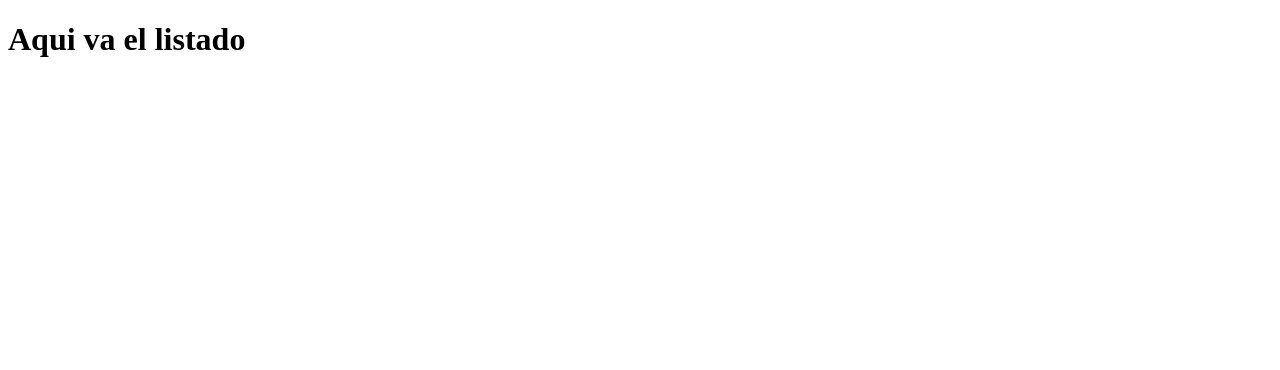
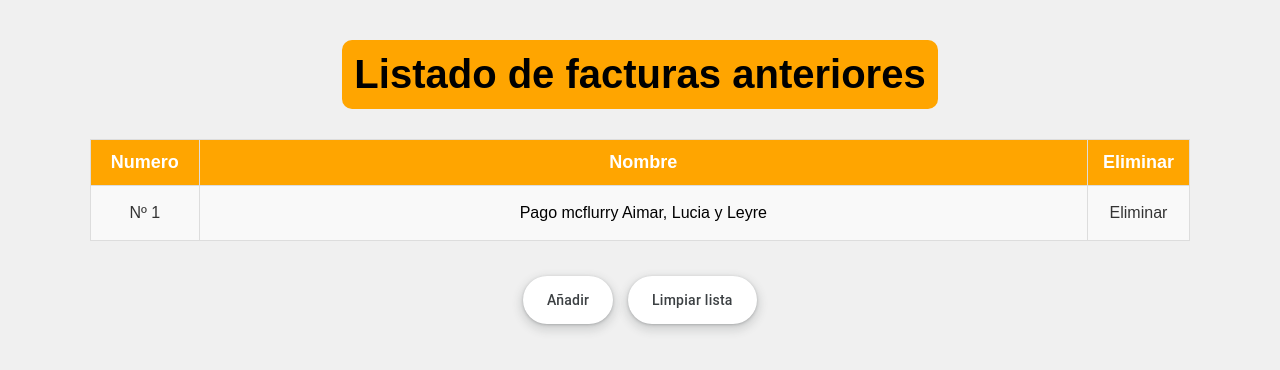
Before and after one commit to ahuici/ahuici.github.io, a plain HTML site: page listado.html in a window 1280 px wide. Drawn offline with Linux system fonts and the light colour scheme.

Commit message:
INICIO PROYECTO
Index acabado
Listado:
    CSS avanzado
    Falta funcionalidad botones + todo lo demas

```diff
--- a/CSS/index.css
+++ b/CSS/index.css
@@ -0,0 +1,148 @@
+* {
+    margin: 0;
+    padding: 0;
+    box-sizing: border-box;
+}
+
+body {
+    display: flex;
+    flex-direction: column; /* Asegura que los elementos estén en una columna */
+    align-items: center; /* Centrado horizontal */
+    height: 100vh; /* Usa toda la altura de la ventana */
+    text-align: center; /* Centra el texto dentro de los elementos */
+    font-family: Arial, sans-serif; /* Fuente opcional */
+    background-color: #f0f0f0; /* Color de fondo opcional */
+    padding-top: 30vh;
+}
+
+h1, h3, button {
+    margin: 10px 0; /* Espaciado entre los elementos */
+}
+
+h1 {
+    font-size: 140px;
+}
+
+h3 {
+    font-size: 50px;
+}
+
+#container {
+    padding: 30px;
+    background-color: orange;
+    border-radius: 20px;
+}
+
+/* CSS Button */
+.button-17 {
+  align-items: center;
+  appearance: none;
+  background-color: #fff;
+  border-radius: 24px;
+  border-style: none;
+  box-shadow: rgba(0, 0, 0, .2) 0 3px 5px -1px,rgba(0, 0, 0, .14) 0 6px 10px 0,rgba(0, 0, 0, .12) 0 1px 18px 0;
+  box-sizing: border-box;
+  color: #3c4043;
+  cursor: pointer;
+  display: inline-flex;
+  fill: currentcolor;
+  font-family: "Google Sans",Roboto,Arial,sans-serif;
+  font-size: 14px;
+  font-weight: 500;
+  height: 48px;
+  justify-content: center;
+  letter-spacing: .25px;
+  line-height: normal;
+  max-width: 100%;
+  overflow: visible;
+  padding: 2px 24px;
+  position: relative;
+  text-align: center;
+  text-transform: none;
+  transition: box-shadow 280ms cubic-bezier(.4, 0, .2, 1),opacity 15ms linear 30ms,transform 270ms cubic-bezier(0, 0, .2, 1) 0ms;
+  user-select: none;
+  -webkit-user-select: none;
+  touch-action: manipulation;
+  width: auto;
+  will-change: transform,opacity;
+  z-index: 0;
+}
+
+.button-17:hover {
+  background: #F6F9FE;
+  color: #174ea6;
+}
+
+.button-17:active {
+  box-shadow: 0 4px 4px 0 rgb(60 64 67 / 30%), 0 8px 12px 6px rgb(60 64 67 / 15%);
+  outline: none;
+}
+
+.button-17:not(:disabled) {
+  box-shadow: rgba(60, 64, 67, .3) 0 1px 3px 0, rgba(60, 64, 67, .15) 0 4px 8px 3px;
+}
+
+.button-17:not(:disabled):hover {
+  box-shadow: rgba(60, 64, 67, .3) 0 2px 3px 0, rgba(60, 64, 67, .15) 0 6px 10px 4px;
+}
+
+.button-17:not(:disabled):focus {
+  box-shadow: rgba(60, 64, 67, .3) 0 1px 3px 0, rgba(60, 64, 67, .15) 0 4px 8px 3px;
+}
+
+.button-17:not(:disabled):active {
+  box-shadow: rgba(60, 64, 67, .3) 0 4px 4px 0, rgba(60, 64, 67, .15) 0 8px 12px 6px;
+}
+
+.button-17:disabled {
+  box-shadow: rgba(60, 64, 67, .3) 0 1px 3px 0, rgba(60, 64, 67, .15) 0 4px 8px 3px;
+}
+
+
+
+/* MOBILE PHONE */
+@media (max-width: 680px) {
+    body {
+        padding-top: 10vh; /* Reducir el padding superior para dispositivos pequeños */
+    }
+
+    h1 {
+        font-size: 60px; /* Reducir el tamaño de la fuente en pantallas pequeñas */
+    }
+
+    h3 {
+        font-size: 25px; /* Reducir el tamaño del subtítulo */
+    }
+
+    #container {
+        padding: 15px;
+        width: 90%; /* Asegurar que el contenedor ocupe un porcentaje del ancho */
+    }
+
+    .button-17 {
+        font-size: 16px; /* Aumentar el tamaño de la fuente del botón para mayor legibilidad */
+        height: 40px; /* Reducir el tamaño del botón */
+        width: 100%; /* Hacer el botón más ancho */
+        padding: 10px 0; /* Asegurarse de que el botón tenga suficiente espacio */
+    }
+}
+
+/* Estilos para pantallas entre 600px y 1024px (tabletas) */
+@media (min-width: 680px) and (max-width: 1024px) {
+    h1 {
+        font-size: 100px;
+    }
+
+    h3 {
+        font-size: 35px;
+    }
+
+    #container {
+        width: 80%; /* Aumentar el tamaño del contenedor */
+    }
+
+    .button-17 {
+        font-size: 18px; /* Ajustar el tamaño del botón para pantallas medianas */
+        height: 45px;
+    }
+}
--- a/CSS/listado.css
+++ b/CSS/listado.css
@@ -0,0 +1,211 @@
+* {
+    margin: 0;
+    padding: 0;
+    box-sizing: border-box;
+}
+
+body {
+    display: flex;
+    flex-direction: column; /* Asegura que los elementos estén en una columna */
+    align-items: center; /* Centrado horizontal */
+    height: 100vh; /* Usa toda la altura de la ventana */
+    text-align: center; /* Centra el texto dentro de los elementos */
+    font-family: Arial, sans-serif; /* Fuente opcional */
+    background-color: #f0f0f0; /* Color de fondo opcional */
+}
+
+button {
+    margin: 10px 0; /* Espaciado entre los elementos */
+}
+
+h1 {
+    margin-top: 5vh;
+    padding: 12px;
+    font-size: 40px;
+    background-color: orange;
+    border-radius: 10px;
+}
+
+
+/* Contenedor para la tabla */
+.table-container {
+    width: 100%;
+    max-width: 900px;
+    margin: 0 auto;
+    padding: 20px;
+    background-color: #ffffff; /* Fondo blanco */
+    border-radius: 8px;
+    box-shadow: 0 0 10px rgba(0, 0, 0, 0.1); /* Sombra sutil para resaltar la tabla */
+}
+
+a {
+    text-decoration: none;
+    color: black;
+}
+
+a:hover{
+    font-size: 17px;
+    color: rgb(87, 87, 87);
+}
+
+/* Estilo para la tabla */
+table {
+    width: 100%;
+    border-collapse: collapse; /* Elimina los espacios entre las celdas */
+    margin: 30px;
+    width: 1100px;
+}
+
+#num {
+    width: 10%;
+}
+
+#nom {
+    width: 90%;
+}
+
+#eliminar {
+    width: 10%;
+}
+/* Encabezados de la tabla */
+th {
+    background-color: #FFA500; /* Naranja */
+    color: white; /* Texto blanco */
+    padding: 12px 15px;
+    text-align: center; /* Alinea el texto a la izquierda */
+    font-size: 18px;
+}
+
+/* Filas de la tabla */
+td {
+    background-color: #f9f9f9; /* Fondo gris claro para las celdas */
+    color: #333; /* Texto oscuro */
+    padding: 10px 15px;
+    text-align: center; /* Alinea el texto a la izquierda */
+    border-bottom: 1px solid #ddd; /* Línea de separación entre las filas */
+    height: 55px;
+
+}
+
+/* Bordes de la tabla */
+table, th, td {
+    border: 1px solid #ddd; /* Borde gris claro */
+}
+
+
+
+/* CSS Button */
+.button-17 {
+  align-items: center;
+  appearance: none;
+  background-color: #fff;
+  border-radius: 24px;
+  border-style: none;
+  box-shadow: rgba(0, 0, 0, .2) 0 3px 5px -1px,rgba(0, 0, 0, .14) 0 6px 10px 0,rgba(0, 0, 0, .12) 0 1px 18px 0;
+  box-sizing: border-box;
+  color: #3c4043;
+  cursor: pointer;
+  display: inline-flex;
+  fill: currentcolor;
+  font-family: "Google Sans",Roboto,Arial,sans-serif;
+  font-size: 14px;
+  font-weight: 500;
+  height: 48px;
+  justify-content: center;
+  letter-spacing: .25px;
+  line-height: normal;
+  max-width: 100%;
+  overflow: visible;
+  padding: 2px 24px;
+  position: relative;
+  text-align: center;
+  text-transform: none;
+  transition: box-shadow 280ms cubic-bezier(.4, 0, .2, 1),opacity 15ms linear 30ms,transform 270ms cubic-bezier(0, 0, .2, 1) 0ms;
+  user-select: none;
+  -webkit-user-select: none;
+  touch-action: manipulation;
+  width: auto;
+  will-change: transform,opacity;
+  z-index: 0;
+  margin: 5px;
+}
+
+.button-17:hover {
+  background: #F6F9FE;
+  color: #174ea6;
+}
+
+.button-17:active {
+  box-shadow: 0 4px 4px 0 rgb(60 64 67 / 30%), 0 8px 12px 6px rgb(60 64 67 / 15%);
+  outline: none;
+}
+
+
+.button-17:not(:disabled) {
+  box-shadow: rgba(60, 64, 67, .3) 0 1px 3px 0, rgba(60, 64, 67, .15) 0 4px 8px 3px;
+}
+
+.button-17:not(:disabled):hover {
+  box-shadow: rgba(60, 64, 67, .3) 0 2px 3px 0, rgba(60, 64, 67, .15) 0 6px 10px 4px;
+}
+
+.button-17:not(:disabled):focus {
+  box-shadow: rgba(60, 64, 67, .3) 0 1px 3px 0, rgba(60, 64, 67, .15) 0 4px 8px 3px;
+}
+
+.button-17:not(:disabled):active {
+  box-shadow: rgba(60, 64, 67, .3) 0 4px 4px 0, rgba(60, 64, 67, .15) 0 8px 12px 6px;
+}
+
+.button-17:disabled {
+  box-shadow: rgba(60, 64, 67, .3) 0 1px 3px 0, rgba(60, 64, 67, .15) 0 4px 8px 3px;
+}
+
+
+
+/* MOBILE PHONE */
+@media (max-width: 680px) {
+    body {
+        padding-top: 10vh; /* Reducir el padding superior para dispositivos pequeños */
+    }
+
+    h1 {
+        font-size: 60px; /* Reducir el tamaño de la fuente en pantallas pequeñas */
+    }
+
+    h3 {
+        font-size: 25px; /* Reducir el tamaño del subtítulo */
+    }
+
+    #container {
+        padding: 15px;
+        width: 90%; /* Asegurar que el contenedor ocupe un porcentaje del ancho */
+    }
+
+    .button-17 {
+        font-size: 16px; /* Aumentar el tamaño de la fuente del botón para mayor legibilidad */
+        height: 40px; /* Reducir el tamaño del botón */
+        width: 100%; /* Hacer el botón más ancho */
+        padding: 10px 0; /* Asegurarse de que el botón tenga suficiente espacio */
+    }
+}
+
+/* Estilos para pantallas entre 600px y 1024px (tabletas) */
+@media (min-width: 680px) and (max-width: 1024px) {
+    h1 {
+        font-size: 100px;
+    }
+
+    h3 {
+        font-size: 35px;
+    }
+
+    #container {
+        width: 80%; /* Aumentar el tamaño del contenedor */
+    }
+
+    .button-17 {
+        font-size: 18px; /* Ajustar el tamaño del botón para pantallas medianas */
+        height: 45px;
+    }
+}
--- a/JS/index.js
+++ b/JS/index.js
@@ -1,7 +1,3 @@
-window.addEventListener("load", function() {
-    window.alert("Hello");
-});
-
 document.getElementById("btnInicial").addEventListener("click", function(){
     window.location.href = "listado.html"
 })
--- a/JS/listado.js
+++ b/JS/listado.js
@@ -0,0 +1,3 @@
+document.getElementById("btnAñadir").addEventListener("click", function(){
+    window.location.href = "añadir.html"
+})
--- a/listado.html
+++ b/listado.html
@@ -4,10 +4,28 @@
     <meta charset="UTF-8">
     <meta name="viewport" content="width=device-width, initial-scale=1.0">
     <title>Listado</title>
-    <link href="CSS/listado.css">
-    <script src="JS/listado.js"></script>
+    <link rel="stylesheet" href="CSS/listado.css">
 </head>
 <body>
-    <h1>Aqui va el listado</h1>
+    <h1>Listado de facturas anteriores</h1>
+
+    <table id="listado">
+        <tr>
+            <th id="num">Numero</th>
+            <th id="nom">Nombre</th>
+            <th id="eliminar">Eliminar</th>
+        </tr>
+        <tr>
+            <td>Nº 1</td>
+            <td><a href="añadir.html">Pago mcflurry Aimar, Lucia y Leyre</a></td>
+            <td>Eliminar</td>
+        </tr>
+    </table>
+    <div id="botones">
+        <button class="button-17" role="button" id="btnAñadir">Añadir</button>
+        <button class="button-17" role="button" id="btnLimpiar">Limpiar lista</button>
+    </div>
+
+    <script src="JS/listado.js"></script>
 </body>
 </html>
```
Also changed, not shown: index.html (+7 -4 lines).
